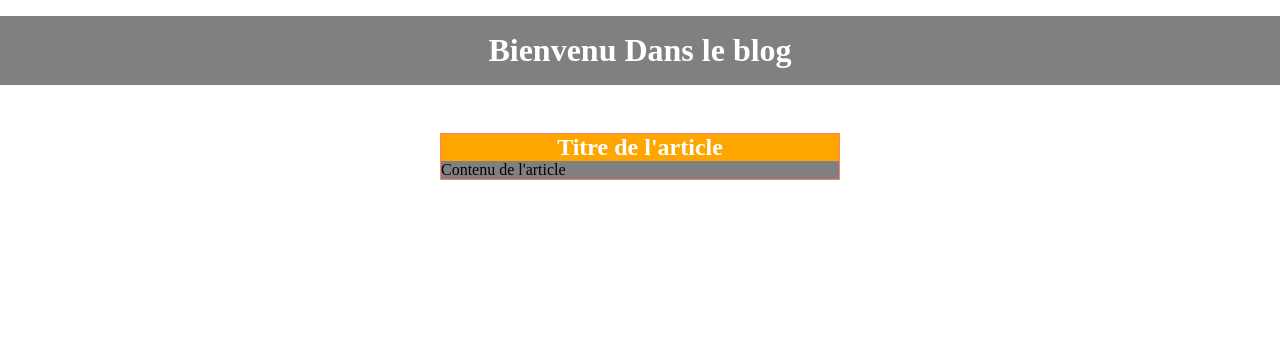
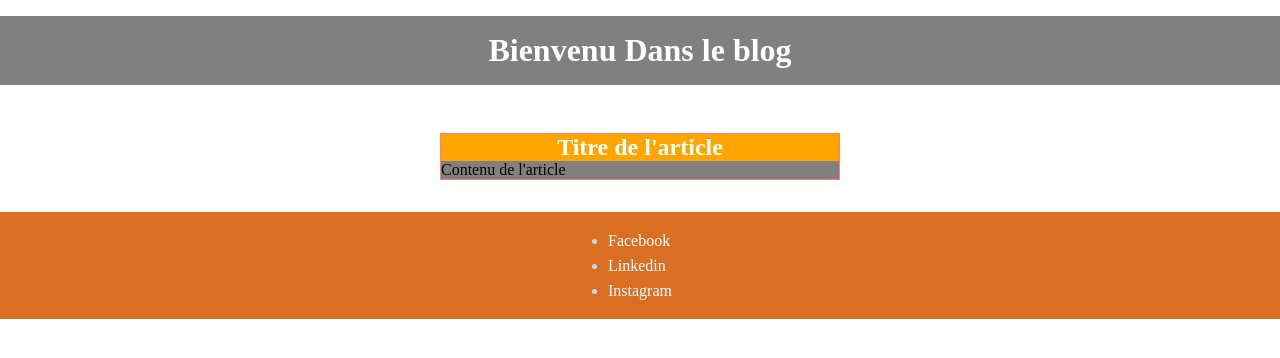
Before and after one commit to Cassius269/course-learn-react-dyma, a React (Vite) app: page / in a window 1280 px wide. Shown: the top 358 px of the page. Built offline with nearby package versions, Linux system fonts and the light colour scheme.

Commit message:
création de module CSS pour le composant Footer

```diff
--- /dev/null
+++ b/src/Components/Footer.jsx
@@ -0,0 +1,18 @@
+// Importer un module CSS
+import styles from '../css/Footer.module.css';
+
+// Exporter le composant
+export default function Footer(){
+    // console.log(styles.test);
+    return (
+        <>
+            <footer className= { styles.test}>
+                <ul>
+                    <li><a href="#">Facebook</a></li>
+                    <li> <a href="#">Linkedin</a></li>
+                    <li><a href="#">Instagram</a></li>
+                </ul>
+            </footer>
+        </>
+    )
+}
--- /dev/null
+++ b/src/css/Footer.module.css
@@ -0,0 +1,20 @@
+footer {
+    background-color: rgb(218, 111, 36);
+    display: flex;
+    color: white;
+    justify-content: center;
+    margin-top: 2rem;
+    padding: 1rem 0;
+}
+
+li {
+    line-height: 25px;
+}
+a {
+    color: white;
+    text-decoration: none; /* enlever le surlignage */
+}
+
+.test {
+    color:rgb(181, 226, 241);
+}
--- a/src/main.jsx
+++ b/src/main.jsx
@@ -1,5 +1,6 @@
 import { createRoot } from 'react-dom/client'
 import Article, { Title } from './components/article';
+import Footer from './components/Footer';
 import './css/index.css'; // Importer la stylisation de base de toute l'application
 
 // Récupération de l'élement racine
@@ -7,7 +8,10 @@ const root = createRoot(document.querySelector('#root'));
 
 root.render(
     <>
-        <Title />
-        <Article/>
+        <main>
+            <Title/>
+            <Article/>
+        </main>
+        <Footer/>
     </>
 );
```
